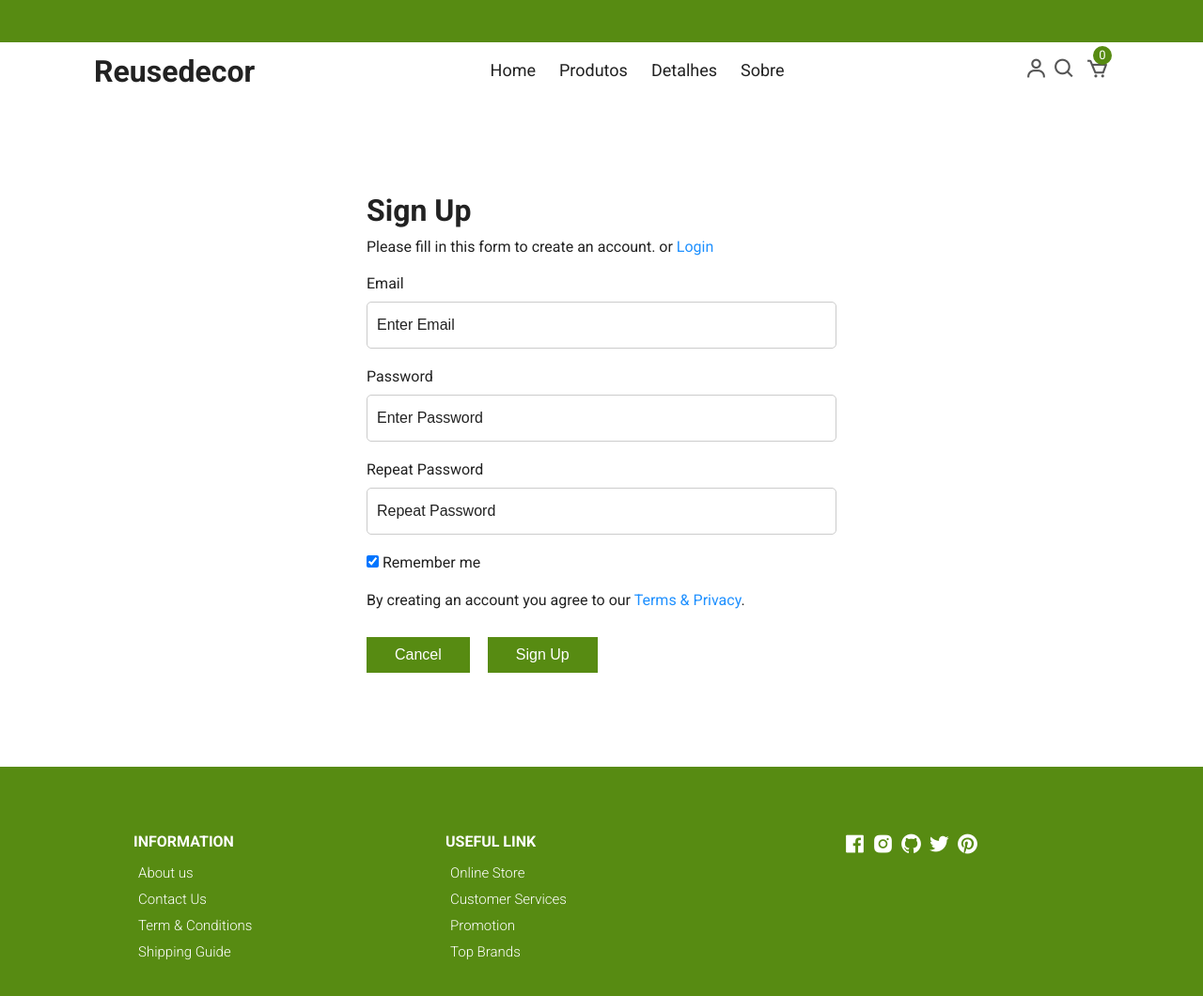
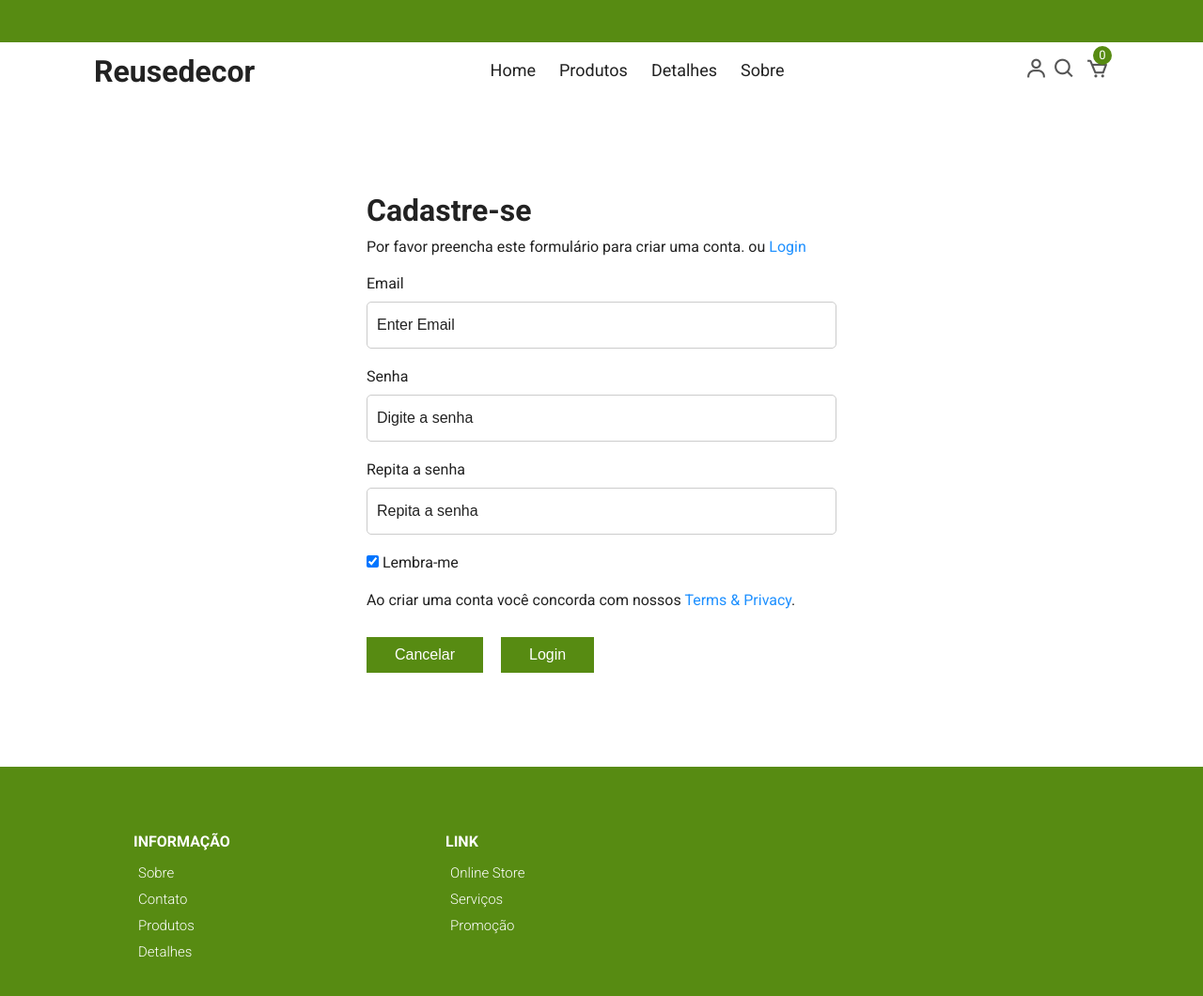
Before and after one commit to Evellinalvessantos/zendesk, a plain HTML site: page singnup.html in a window 1280 px wide. Shown: the whole page at 94% size. Drawn offline with nearby package versions, Linux system fonts and the light colour scheme.

Commit message:
projeto zendesk

```diff
--- a/singnup.html
+++ b/singnup.html
@@ -81,27 +81,27 @@
     <div class="container">
       <div class="login-form">
         <form action="">
-          <h1>Sign Up</h1>
+          <h1>Cadastre-se</h1>
           <p>
-            Please fill in this form to create an account. or
+            Por favor preencha este formulário para criar uma conta. ou
             <a href="login.html">Login</a>
           </p>
 
           <label for="email">Email</label>
           <input type="text" placeholder="Enter Email" name="email" required />
 
-          <label for="psw">Password</label>
+          <label for="psw">Senha</label>
           <input
             type="password"
-            placeholder="Enter Password"
+            placeholder="Digite a senha"
             name="psw"
             required
           />
 
-          <label for="psw-repeat">Repeat Password</label>
+          <label for="psw-repeat">Repita a senha</label>
           <input
             type="password"
-            placeholder="Repeat Password"
+            placeholder="Repita a senha"
             name="psw-repeat"
             required
           />
@@ -113,17 +113,17 @@
               name="remember"
               style="margin-bottom: 15px"
             />
-            Remember me
+            Lembra-me
           </label>
 
           <p>
-            By creating an account you agree to our
+            Ao criar uma conta você concorda com nossos
             <a href="#">Terms & Privacy</a>.
           </p>
 
           <div class="buttons">
-            <button type="button" class="cancelbtn">Cancel</button>
-            <button type="submit" class="signupbtn">Sign Up</button>
+            <button type="button" class="cancelbtn">Cancelar</button>
+            <button type="submit" class="signupbtn">Login</button>
           </div>
         </form>
       </div>
@@ -133,25 +133,20 @@
     <footer class="footer">
       <div class="row">
         <div class="col d-flex">
-          <h4>INFORMATION</h4>
-          <a href="">About us</a>
-          <a href="">Contact Us</a>
-          <a href="">Term & Conditions</a>
-          <a href="">Shipping Guide</a>
+          <h4>INFORMAÇÃO</h4>
+          <a href="about.html">Sobre</a>
+          <a href="">Contato</a>
+          <a href="">Produtos</a>
+          <a href="">Detalhes</a>
         </div>
         <div class="col d-flex">
-          <h4>USEFUL LINK</h4>
+          <h4> LINK</h4>
           <a href="">Online Store</a>
-          <a href="">Customer Services</a>
-          <a href="">Promotion</a>
-          <a href="">Top Brands</a>
+          <a href=""> Serviços</a>
+          <a href="">Promoção</a>
         </div>
         <div class="col d-flex">
-          <span><i class="bx bxl-facebook-square"></i></span>
-          <span><i class="bx bxl-instagram-alt"></i></span>
-          <span><i class="bx bxl-github"></i></span>
-          <span><i class="bx bxl-twitter"></i></span>
-          <span><i class="bx bxl-pinterest"></i></span>
+
         </div>
       </div>
     </footer>
```
Also changed, not shown: login.html (+8 -8 lines).
